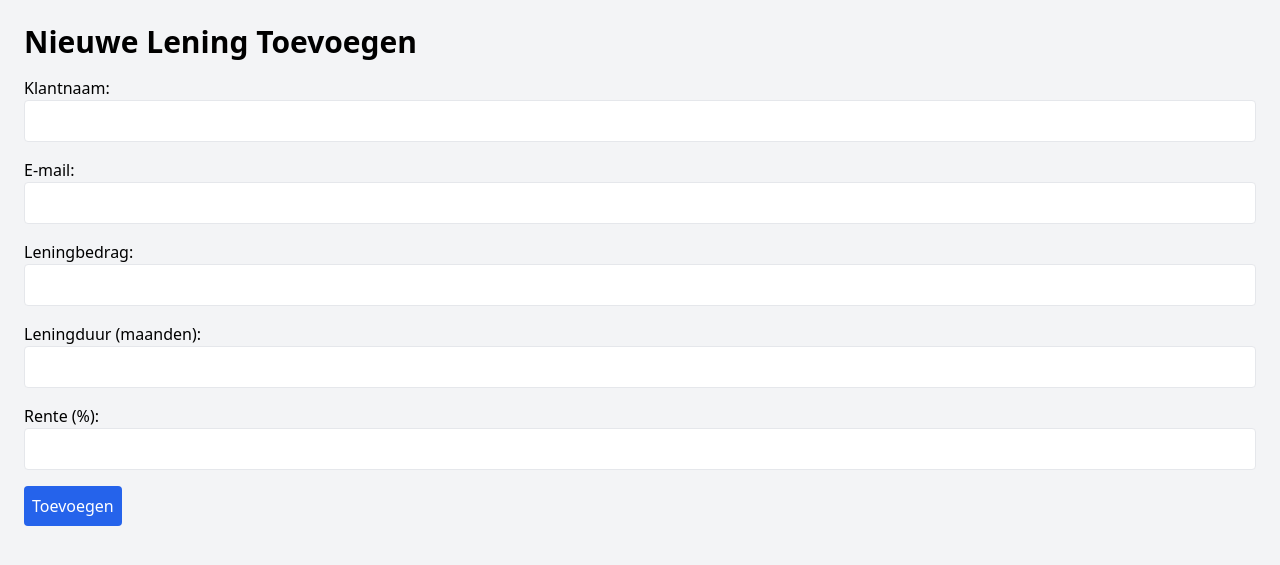
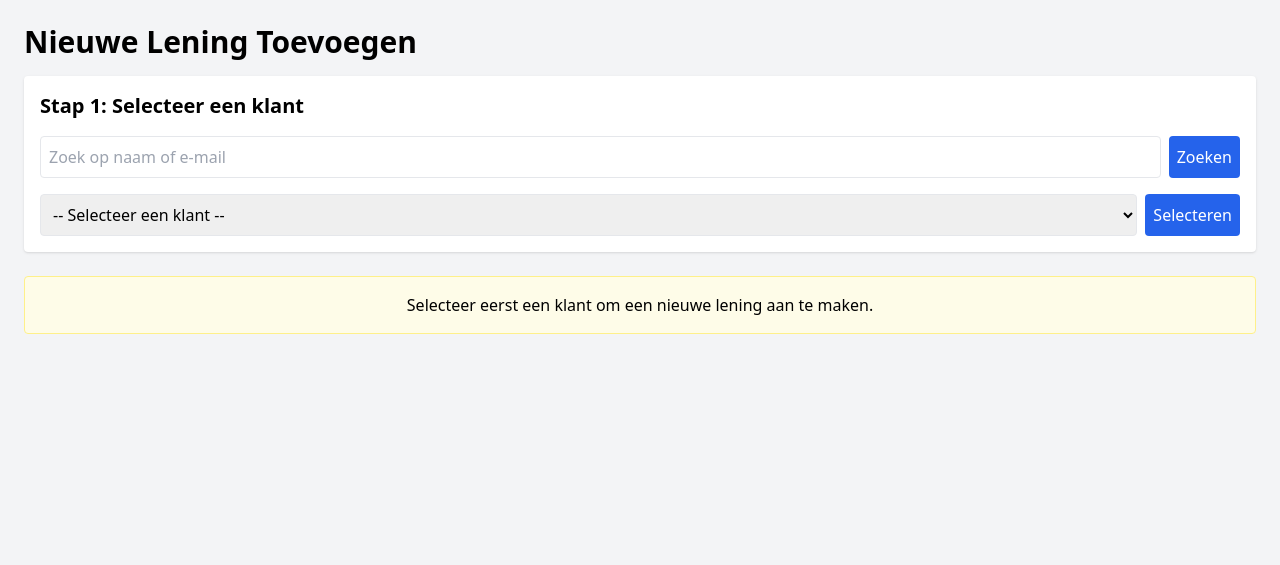
Before and after one commit to AryanBh18/LoanMananger, a PHP site: page /includes/add_leningen.php in a window 1280 px wide. Shown: the part 60-625 px from the top of the page. Run offline with PHP 8.4, Linux system fonts and the light colour scheme; data comes from the database, SQL or seed files in the repository; some libraries are stand-ins or nearby versions.

Commit message:
chore: optimizing code

```diff
--- a/includes/add_klanten.php
+++ b/includes/add_klanten.php
@@ -1,6 +1,4 @@
 <?php
-require 'config.php';
-
 $message = '';
 
 // Handle the form submission for adding a new client
--- a/includes/add_leningen.php
+++ b/includes/add_leningen.php
@@ -1,35 +1,66 @@
 <?php
 require 'config.php';
 
-if ($_SERVER['REQUEST_METHOD'] === 'POST') {
-    // Get and sanitize input values
-    $klant_naam = trim($_POST['klant_naam']);
-    $klant_email = trim($_POST['klant_email']);
-    $lening_bedrag = $_POST['lening_bedrag'];
-    $lening_duur = $_POST['lening_duur'];
-    $rente = $_POST['rente'];
+// Initialize variables
+$klanten = [];
+$zoekterm = '';
+$geselecteerde_klant = null;
+$zoekresultaten = [];
+$error_message = '';
+$success_message = '';
 
-    // Check if the customer exists in the klanten table based on name and email
-    $stmt = $pdo->prepare("SELECT klantid FROM klanten WHERE klant_naam = ? AND klant_email = ?");
-    $stmt->execute([$klant_naam, $klant_email]);
-    $klantid = $stmt->fetchColumn();
+// Haal alle klanten op voor de dropdown
+$stmt = $pdo->query("SELECT klantid, klant_naam, klant_email FROM klanten ORDER BY klant_naam");
+$klanten = $stmt->fetchAll(PDO::FETCH_ASSOC);
 
-    if ($klantid) {
-        // Customer exists, proceed to insert the loan
-        $stmt = $pdo->prepare("INSERT INTO leningen (klantid, lening_bedrag, lening_duur, rente, datum_aanvraag) VALUES (?, ?, ?, ?, CURDATE())");
+// Verwerk het zoekformulier als dat is ingediend
+if (isset($_POST['zoeken']) && !empty($_POST['zoekterm'])) {
+    $zoekterm = trim($_POST['zoekterm']);
+
+    // Zoek klanten die overeenkomen met de zoekterm
+    $stmt = $pdo->prepare("SELECT klantid, klant_naam, klant_email FROM klanten
+                           WHERE klant_naam LIKE ? OR klant_email LIKE ?
+                           ORDER BY klant_naam LIMIT 10");
+    $stmt->execute(['%' . $zoekterm . '%', '%' . $zoekterm . '%']);
+    $zoekresultaten = $stmt->fetchAll(PDO::FETCH_ASSOC);
+}
+
+// Verwerk de klantselectie
+if (isset($_POST['select_klant']) && !empty($_POST['klantid'])) {
+    $klantid = $_POST['klantid'];
+
+    // Haal de geselecteerde klant op
+    $stmt = $pdo->prepare("SELECT klantid, klant_naam, klant_email FROM klanten WHERE klantid = ?");
+    $stmt->execute([$klantid]);
+    $geselecteerde_klant = $stmt->fetch(PDO::FETCH_ASSOC);
+}
+
+// Verwerk het leningformulier
+if (isset($_POST['submit_lening'])) {
+    $klantid = $_POST['klantid'] ?? null;
+    $lening_bedrag = $_POST['lening_bedrag'] ?? null;
+    $lening_duur = $_POST['lening_duur'] ?? null;
+    $rente = $_POST['rente'] ?? null;
+
+    // Valideer de invoer
+    if (empty($klantid)) {
+        $error_message = "Selecteer eerst een klant.";
+    } elseif (empty($lening_bedrag) || empty($lening_duur) || empty($rente)) {
+        $error_message = "Alle velden zijn verplicht.";
+    } else {
+        // Voeg de lening toe
+        $stmt = $pdo->prepare("INSERT INTO leningen (klantid, lening_bedrag, lening_duur, rente, datum_aanvraag)
+                               VALUES (?, ?, ?, ?, CURDATE())");
+
         if ($stmt->execute([$klantid, $lening_bedrag, $lening_duur, $rente])) {
-            // Insertion successful
-            header("Location: ../index.php?message=De lening is succesvol aangemaakt.");
-            exit;
+            $success_message = "De lening is succesvol aangemaakt.";
+            // Haal de geselecteerde klant op voor weergave
+            $stmt = $pdo->prepare("SELECT klantid, klant_naam, klant_email FROM klanten WHERE klantid = ?");
+            $stmt->execute([$klantid]);
+            $geselecteerde_klant = $stmt->fetch(PDO::FETCH_ASSOC);
         } else {
-            // Insertion failed
-            header("Location: ../index.php?error=Er is een fout opgetreden bij het aanmaken van de lening.");
-            exit;
+            $error_message = "Er is een fout opgetreden bij het aanmaken van de lening.";
         }
-    } else {
-        // Customer does not exist
-        header("Location: ../index.php?error=Ongeldig klant naam of email. De lening kan niet worden aangemaakt.");
-        exit;
     }
 }
 ?>
@@ -45,31 +76,116 @@
         <div class="text-white text-xl font-bold">BankLoan Pro</div>
         <a href="../index.php" class="text-white flex items-center"><i class="fas fa-arrow-left mr-2"></i>Terug</a>
     </nav>
+
     <div class="container mx-auto p-6">
         <h1 class="text-3xl font-bold mb-4">Nieuwe Lening Toevoegen</h1>
-        <form method="POST" class="space-y-4">
-            <label for="klant_naam" class="block">
-                Klantnaam:
-                <input type="text" id="klant_naam" name="klant_naam" required class="w-full p-2 border rounded">
-            </label>
-            <label for="klant_email" class="block">
-                E-mail:
-                <input type="email" id="klant_email" name="klant_email" required class="w-full p-2 border rounded">
-            </label>
-            <label for="lening_bedrag" class="block">
-                Leningbedrag:
-                <input type="number" step="0.01" id="lening_bedrag" name="lening_bedrag" required class="w-full p-2 border rounded">
-            </label>
-            <label for="lening_duur" class="block">
-                Leningduur (maanden):
-                <input type="number" id="lening_duur" name="lening_duur" required class="w-full p-2 border rounded">
-            </label>
-            <label for="rente" class="block">
-                Rente (%):
-                <input type="number" step="0.01" id="rente" name="rente" required class="w-full p-2 border rounded">
-            </label>
-            <button type="submit" class="bg-blue-600 text-white p-2 rounded">Toevoegen</button>
-        </form>
+
+        <?php if (!empty($error_message)): ?>
+            <div class="bg-red-100 border border-red-400 text-red-700 px-4 py-3 rounded mb-4">
+                <?php echo htmlspecialchars($error_message); ?>
+            </div>
+        <?php endif; ?>
+
+        <?php if (!empty($success_message)): ?>
+            <div class="bg-green-100 border border-green-400 text-green-700 px-4 py-3 rounded mb-4">
+                <?php echo htmlspecialchars($success_message); ?>
+            </div>
+        <?php endif; ?>
+
+        <!-- Klant zoeken -->
+        <div class="bg-white p-4 rounded shadow mb-6">
+            <h2 class="text-xl font-bold mb-4">Stap 1: Selecteer een klant</h2>
+
+            <!-- Zoekformulier -->
+            <form method="POST" class="mb-4">
+                <div class="flex gap-2">
+                    <input type="text" name="zoekterm" placeholder="Zoek op naam of e-mail"
+                           value="<?php echo htmlspecialchars($zoekterm); ?>"
+                           class="flex-1 p-2 border rounded">
+                    <button type="submit" name="zoeken" class="bg-blue-600 text-white p-2 rounded">Zoeken</button>
+                </div>
+            </form>
+
+            <!-- Zoekresultaten -->
+            <?php if (!empty($zoekresultaten)): ?>
+                <div class="border rounded mb-4">
+                    <div class="bg-gray-100 p-2 font-bold">Zoekresultaten</div>
+                    <div class="divide-y">
+                        <?php foreach ($zoekresultaten as $klant): ?>
+                            <form method="POST" class="p-2 hover:bg-gray-50">
+                                <input type="hidden" name="klantid" value="<?php echo $klant['klantid']; ?>">
+                                <div>
+                                    <span class="font-medium"><?php echo htmlspecialchars($klant['klant_naam']); ?></span>
+                                    <span class="text-gray-600 ml-2"><?php echo htmlspecialchars($klant['klant_email']); ?></span>
+                                </div>
+                                <button type="submit" name="select_klant" class="text-blue-600 text-sm mt-1">
+                                    Selecteer deze klant
+                                </button>
+                            </form>
+                        <?php endforeach; ?>
+                    </div>
+                </div>
+            <?php endif; ?>
+
+            <!-- Dropdown met alle klanten -->
+            <form method="POST">
+                <div class="flex gap-2">
+                    <select name="klantid" class="flex-1 p-2 border rounded">
+                        <option value="">-- Selecteer een klant --</option>
+                        <?php foreach ($klanten as $klant): ?>
+                            <option value="<?php echo $klant['klantid']; ?>">
+                                <?php echo htmlspecialchars($klant['klant_naam'] . ' (' . $klant['klant_email'] . ')'); ?>
+                            </option>
+                        <?php endforeach; ?>
+                    </select>
+                    <button type="submit" name="select_klant" class="bg-blue-600 text-white p-2 rounded">Selecteren</button>
+                </div>
+            </form>
+        </div>
+
+        <!-- Leningformulier -->
+        <?php if ($geselecteerde_klant): ?>
+            <div class="bg-white p-4 rounded shadow">
+                <h2 class="text-xl font-bold mb-4">Stap 2: Vul leninggegevens in</h2>
+
+                <div class="bg-blue-50 p-3 rounded border border-blue-200 mb-4">
+                    <div class="font-bold">Geselecteerde klant:</div>
+                    <div><?php echo htmlspecialchars($geselecteerde_klant['klant_naam']); ?></div>
+                    <div class="text-gray-600"><?php echo htmlspecialchars($geselecteerde_klant['klant_email']); ?></div>
+                </div>
+
+                <form method="POST" class="space-y-4">
+                    <input type="hidden" name="klantid" value="<?php echo $geselecteerde_klant['klantid']; ?>">
+
+                    <label class="block">
+                        <span class="font-medium">Leningbedrag:</span>
+                        <input type="number" step="0.01" name="lening_bedrag" required
+                               class="w-full p-2 border rounded mt-1">
+                    </label>
+
+                    <label class="block">
+                        <span class="font-medium">Leningduur (maanden):</span>
+                        <input type="number" name="lening_duur" required
+                               class="w-full p-2 border rounded mt-1">
+                    </label>
+
+                    <label class="block">
+                        <span class="font-medium">Rente (%):</span>
+                        <input type="number" step="0.01" name="rente" required
+                               class="w-full p-2 border rounded mt-1">
+                    </label>
+
+                    <button type="submit" name="submit_lening"
+                            class="bg-blue-600 hover:bg-blue-700 text-white p-2 rounded w-full">
+                        Lening toevoegen
+                    </button>
+                </form>
+            </div>
+        <?php else: ?>
+            <div class="bg-yellow-50 p-4 rounded border border-yellow-200 text-center">
+                Selecteer eerst een klant om een nieuwe lening aan te maken.
+            </div>
+        <?php endif; ?>
     </div>
 </body>
 </html>
--- a/includes/stats.php
+++ b/includes/stats.php
@@ -1,5 +1,5 @@
 <?php
-// Calculate statistics using single optimized query
+// Aryan!! dit is voor het tellen van die Statussen
 $statsQuery = $pdo->query("
     SELECT
         COUNT(*) AS total,
--- a/index.php
+++ b/index.php
@@ -68,7 +68,7 @@
             <a href="./includes/add_leningen.php" class="text-white nav-link flex items-center">
                 <i class="fas fa-plus mr-2"></i>Nieuwe Lening
             </a>
-            <a href="klanten.php" class="text-white nav-link flex items-center">
+            <a href="./pages/klanten.php" class="text-white nav-link flex items-center">
                 <i class="fas fa-users mr-2"></i>Klanten
             </a>
         </div>
@@ -334,10 +334,6 @@
                                 </a>
                             <?php else: ?>
                                 <!-- Normal view with individual loan actions -->
-                                <a href="includes/view_lening.php?leningid=<?= $lening['leningid'] ?>"
-                                   class="action-button text-blue-600" title="Bekijken">
-                                    <i class="fas fa-eye"></i>
-                                </a>
                                 <a href="includes/edit_leningen.php?leningid=<?= $lening['leningid'] ?>"
                                    class="action-button text-yellow-600" title="Bewerken">
                                     <i class="fas fa-edit"></i>
```
Also changed, not shown: data.php (deleted, +0 -33 lines), includes/filters.php (+3 -4 lines), pages/klanten.php (renamed from klanten.php, +2 -8 lines).
